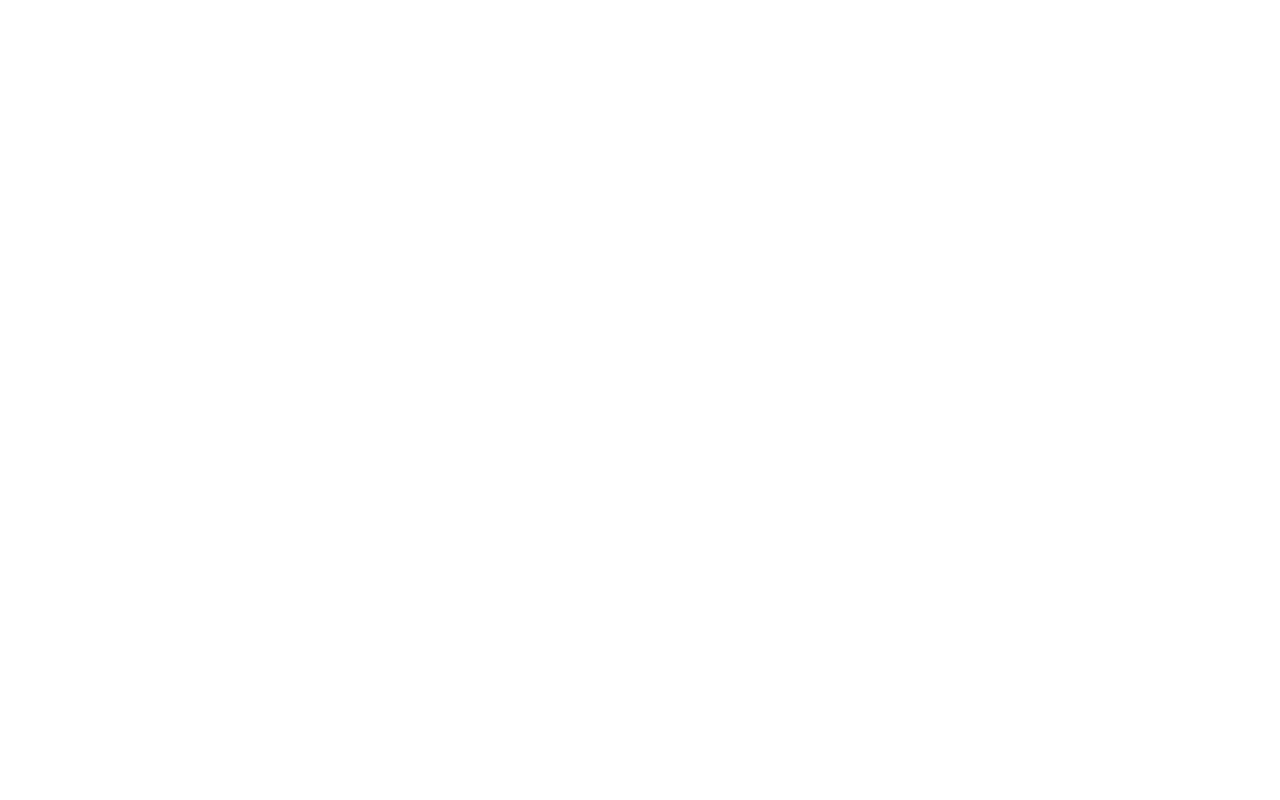
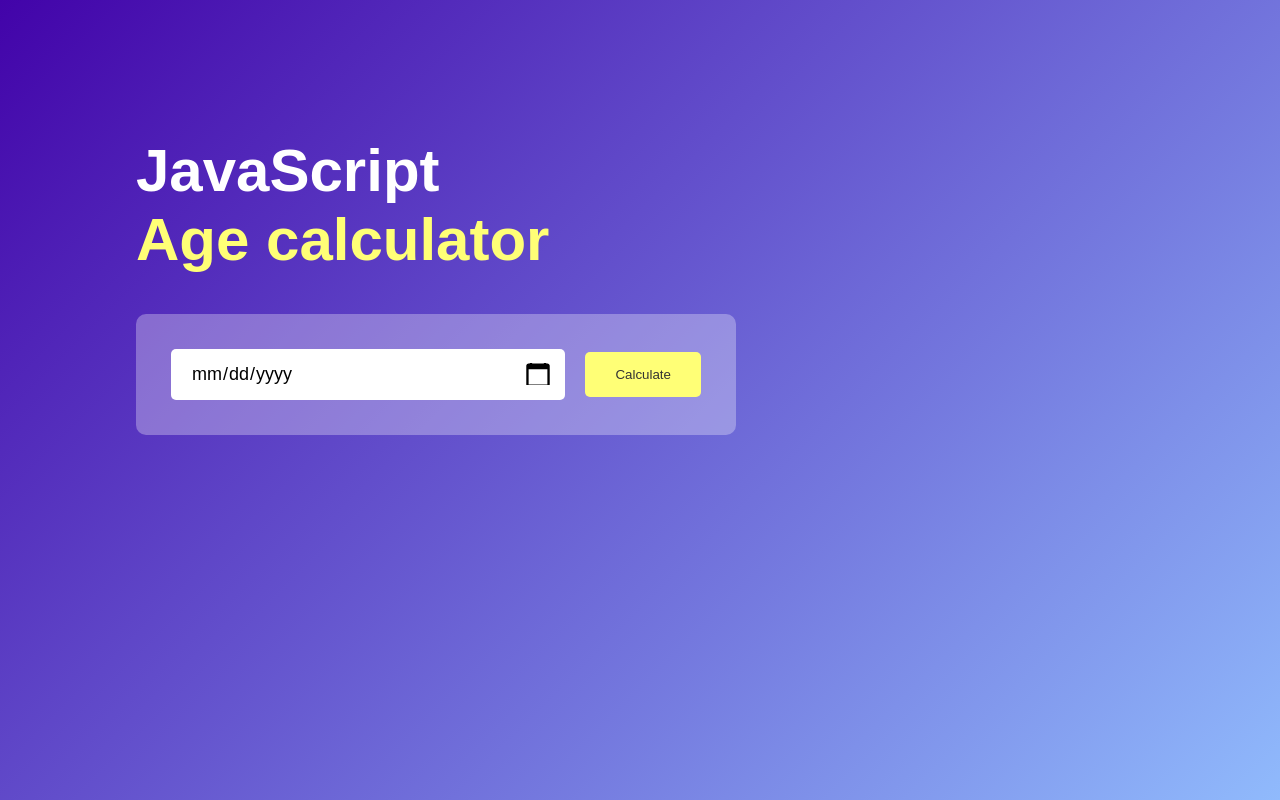
Before and after one commit to sahil-patel620/Web-Mini-Projects, a plain HTML site: page age-calculator/ageCalculator.html in a window 1280 px wide. Drawn offline with Linux system fonts and the light colour scheme.

Commit message:
age calculator added

```diff
--- a/age-calculator/ageCalculator.css
+++ b/age-calculator/ageCalculator.css
@@ -0,0 +1,82 @@
+*{
+    margin:0;
+    padding: 0;
+    font-family: 'Poppins',sans-serif;
+    box-sizing: border-box;
+}
+
+.container{
+    width: 100%;
+    min-height: 100vh;
+    background: linear-gradient(135deg, #4203a9,#90bafc);
+    color:#fff;
+    padding:10px;
+}
+
+.calculator{
+    width: 100%;
+    max-width: 600px;
+    margin-left: 10%;
+    margin-top: 10%;
+}
+
+.calculator h1{
+    font-size: 60px;
+}
+
+.calculator h1 span{
+    color: #ffff76;
+}
+
+.input-box{
+    margin: 40px 0;
+    padding: 35px;
+    border-radius: 10px;
+    background: rgba(255,255,255,0.3);
+    display: flex;
+    align-items: center;
+}
+
+.input-box input{
+    flex: 1;
+    margin-right: 20px;
+    padding: 14px 20px;
+    border: 0;
+    outline: 0;
+    font-size: 18px;
+    border-radius: 5px;
+    position: relative;
+}
+
+.input-box button{
+    background: #ffff76;
+    border: 0;
+    outline: 0;
+    padding: 15px 30px;
+    border-radius: 5px;
+    font-weight: 500;
+    color: #333;
+    cursor:pointer;
+}
+
+.input-box input::-webkit-calendar-picker-indicator{
+    top: 14px;
+    left: 0;
+    right: 0;
+    bottom: 0;
+    width: auto;
+    position: absolute;
+    background-position: calc(100% - 10px);
+    background-size: 30px;
+    cursor: pointer;
+}
+
+#result{
+font-size: 20px;
+margin-top: 0px;
+margin-left: 35px;
+}
+
+#result span{
+    color:#ffff76 ;
+}
--- a/age-calculator/ageCalculator.html
+++ b/age-calculator/ageCalculator.html
@@ -7,7 +7,16 @@
     <title>Age Calculator</title>
 </head>
 <body>
-
-    <script src="ageCalculator.js"></script>
+  <div class="container">
+    <div class="calculator">
+        <h1>JavaScript <br> <span>Age calculator</span></h1>
+        <div class="input-box">
+          <input type="date"  id="date">
+          <button id="btn1">Calculate</button>
+        </div>
+        <p id="result">  </p>
+    </div>
+  </div>
+  <script src="ageCalculator.js"></script>
 </body>
 </html>
--- a/age-calculator/ageCalculator.js
+++ b/age-calculator/ageCalculator.js
@@ -0,0 +1,48 @@
+let userInput = document.querySelector("#date");
+userInput.max = new Date().toISOString().split("T")[0]; //setting the maximum value for an input element to today's date
+
+const calcBtn = document.querySelector("#btn1");
+const result = document.querySelector("#result");
+
+calcBtn.addEventListener("click", calculateAge);
+
+function calculateAge() {
+  let birthDate = new Date(userInput.value);
+
+  let d1 = birthDate.getDate();
+  let m1 = birthDate.getMonth() + 1;
+  let y1 = birthDate.getFullYear();
+
+  let today = new Date();
+
+  let d2 = today.getDate();
+  let m2 = today.getMonth() + 1;
+  let y2 = today.getFullYear();
+
+  let d3, m3, y3;
+
+  y3 = y2 - y1;
+
+  if (m2 >= m1) {
+    m3 = m2 - m1;
+  } else {
+    y3--;
+    m3 = 12 + m2 - m1;
+  }
+
+  if (d2 >= d1) {
+    d3 = d2 - d1;
+  } else {
+    m3--;
+    d3 = getDaysInMonth(y1, m1) + d2 - d1;
+  }
+  if (m3 < 0) {
+    m3 = 11;
+    y3--;
+  }
+  result.innerHTML = `You are <span>${y3}</span> years, <span>${m3}</span> months and <span>${d3}</span> days old`;
+}
+
+function getDaysInMonth(year, month) {
+  return new Date(year, month, 0).getDate(); // return no. of days in  any month
+}
```
